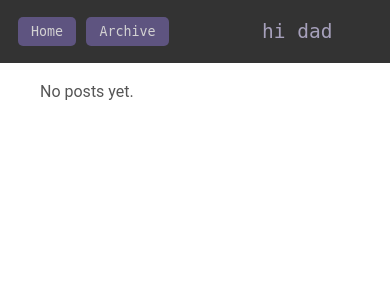
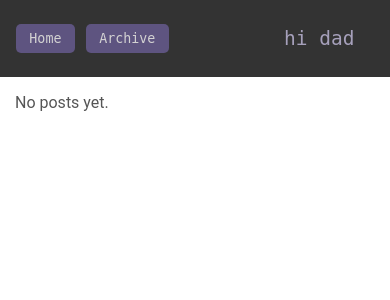
Before and after one commit to wesbob/hi_dad, a Flask app: page / in a window 390 px wide. Shown: the top 300 px of the page. Run offline with Flask 3, Linux system fonts and the light colour scheme; data that the repository does not hold is empty.

Commit message:
more styling

```diff
--- a/static/styles.css
+++ b/static/styles.css
@@ -2,7 +2,7 @@
 /* General Styles */
 body {
     font-family: Arial, sans-serif;
-    line-height: 1.6;
+    line-height: 1.3;
     margin: 0;
     padding: 0;
   }
@@ -12,7 +12,6 @@
     font-family: 'Roboto', sans-serif;
     margin-left: 1em;
 }
-
 
   p{
     color: #333333d5;
@@ -24,7 +23,7 @@
     .nav {
         background-color: #333;
         display: flex;
-        justify-content: space-around;
+        justify-content: space-between; /* Change this to space-between */
         padding: 1em;
         align-items: center;
       }
@@ -34,12 +33,12 @@
         border: none;
         cursor: pointer;
         padding: 0;
-        margin-left: -3em;
+        margin-left: .5em;
       }
 
       /* Add this selector to style the first button */
       .nav .button-first {
-        margin-right: -2.5em; /* Adjust the value to increase or decrease the space between the buttons */
+        margin-left: auto; /* Adjust the value to increase or decrease the space between the buttons */
       }
 
       .nav a {
@@ -63,18 +62,21 @@
       }
 
       /* Archive Title */
-      #arcTitle {
+      #arcTitleLink  {
         font-family: monospace;
         color: #a6a0bb;
         font-size: 1.5em;
-        margin-left: 10px; /* Add margin to space the title */
+        background: none;
+        border: none;
       }
+
 /* Update the selector to target the <a> element inside the <h2> */
 /* Post Entry */
 .post-entry {
     display: flex;
-    align-items: center;
+    align-items: baseline;
     margin-left: 35px;
+    margin-bottom: -40px;
   }
 
   /* Update the selector to target the <a> element inside the <h2> */
@@ -82,7 +84,7 @@
     color: #5e5480;
     text-decoration: none;
     font-family: monospace;
-    font-size: 1.5em;
+    font-size: 14px;
     margin-right: 10px;
   }
 
@@ -94,78 +96,25 @@
 
   .post-entry span {
     font-family: monospace;
-    font-size: 1.5em;
+    font-size: 12px;
     color: #333333d5;
   }
 
 
-
-
   /* Media Queries */
-
   /* Phones (portrait, up to 480px) */
   @media screen and (max-width: 480px) {
     h1 {
       font-size: 1.5em;
       color: #333333d5;
+      margin-left: 13px;
     }
 
     p {
         color: #333333d5;
         font-family: 'Roboto', sans-serif;
-        margin-left: 2.5em;
+        margin-left: 15px;
     }
-
-    /* Navigation */
-.nav {
-    background-color: #333;
-    display: flex;
-    justify-content: space-around;
-    padding: 1em;
-    align-items: center;
-  }
-
-  .nav .button {
-    background: none;
-    border: none;
-    cursor: pointer;
-    padding: 0;
-    margin-left: -3em;
-  }
-
-  /* Add this selector to style the first button */
-  .nav .button-first {
-    margin-right: -2.5em; /* Adjust the value to increase or decrease the space between the buttons */
-  }
-
-  .nav a {
-    font-family: monospace;
-    color: #d3d2d2;
-    text-decoration: none;
-    background-color: #5e5480;
-    padding: 0.5em 1em;
-    border-radius: 5px;
-    transition: background-color 0.3s, transform 0.3s;
-    display: inline-block;
-  }
-
-  .nav a:hover {
-    background-color: #0056b3;
-    transform: translateY(-2px);
-  }
-
-  .nav a:active {
-    transform: translateY(1px);
-  }
-
-  /* Archive Title */
-  #arcTitle {
-    font-family: monospace;
-    color: #a6a0bb;
-    font-size: 1.5em;
-    margin-left: 10px; /* Add margin to space the title */
-  }
-
 
   /* Tablets (portrait, 481px to 768px) */
   @media screen and (min-width: 481px) and (max-width: 768px) {
@@ -177,9 +126,4 @@
       font-size: 0.9375em;
     }
   }
-
-  /* Computers (landscape, 769px and up) */
-  @media screen and (min-width: 769px) {
-    /* Styles for larger screens */
-  }
 }
--- a/templates/archive.html
+++ b/templates/archive.html
@@ -5,7 +5,7 @@
 {% for post in posts %}
 <div class="post-entry">
     <h2 class="post-title"><a href="{{ url_for('view_post', post_id=post.id) }}">{{ post.title }}</a></h2>
-    <span>- {{ post.date_created.strftime('%m/%d/23') }}</span>
+    <span id="date">- {{ post.date_created.strftime('%m/%d/23') }}</span>
 </div>
 {% endfor %}
 
--- a/templates/base.html
+++ b/templates/base.html
@@ -4,15 +4,19 @@
     <meta charset="UTF-8">
     <meta name="viewport" content="width=device-width, initial-scale=1.0">
 
-    <title>hi-dad</title>
+    <title >hi-dad</title>
     <link rel="stylesheet" href="{{ url_for('static', filename='styles.css') }}">
 </head>
 <body>
     <div class="nav">
-        <button class="button button-first"><a href="{{ url_for('index') }}">Home</a></button>
-        <button class="button"><a href="{{ url_for('archive') }}">Archive</a></button>
-        <span id="arcTitle">hi dad</span>
+        <div class="button-container">
+            <button class="button button-first"><a href="{{ url_for('index') }}">Home</a></button>
+            <button class="button"><a href="{{ url_for('archive') }}">Archive</a></button>
+        </div>
+        <a href="https://github.com/wesbob" target="_blank" id="arcTitleLink"><span id="arcTitle">hi dad</span></a>
     </div>
+
+
 
     {% block content %}{% endblock %}
 </body>
```
Also changed, not shown: posts.json (+8 -8 lines).
